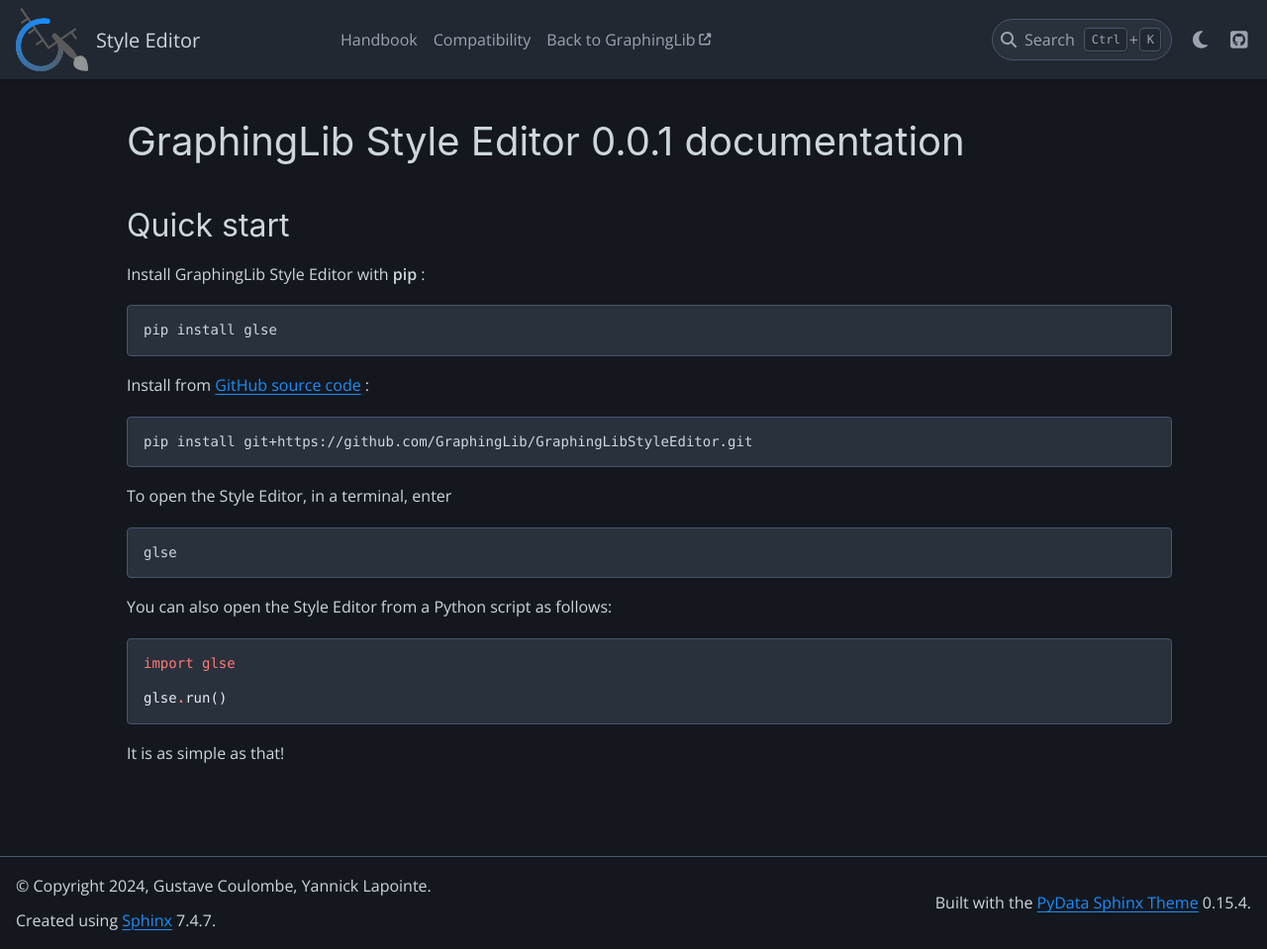
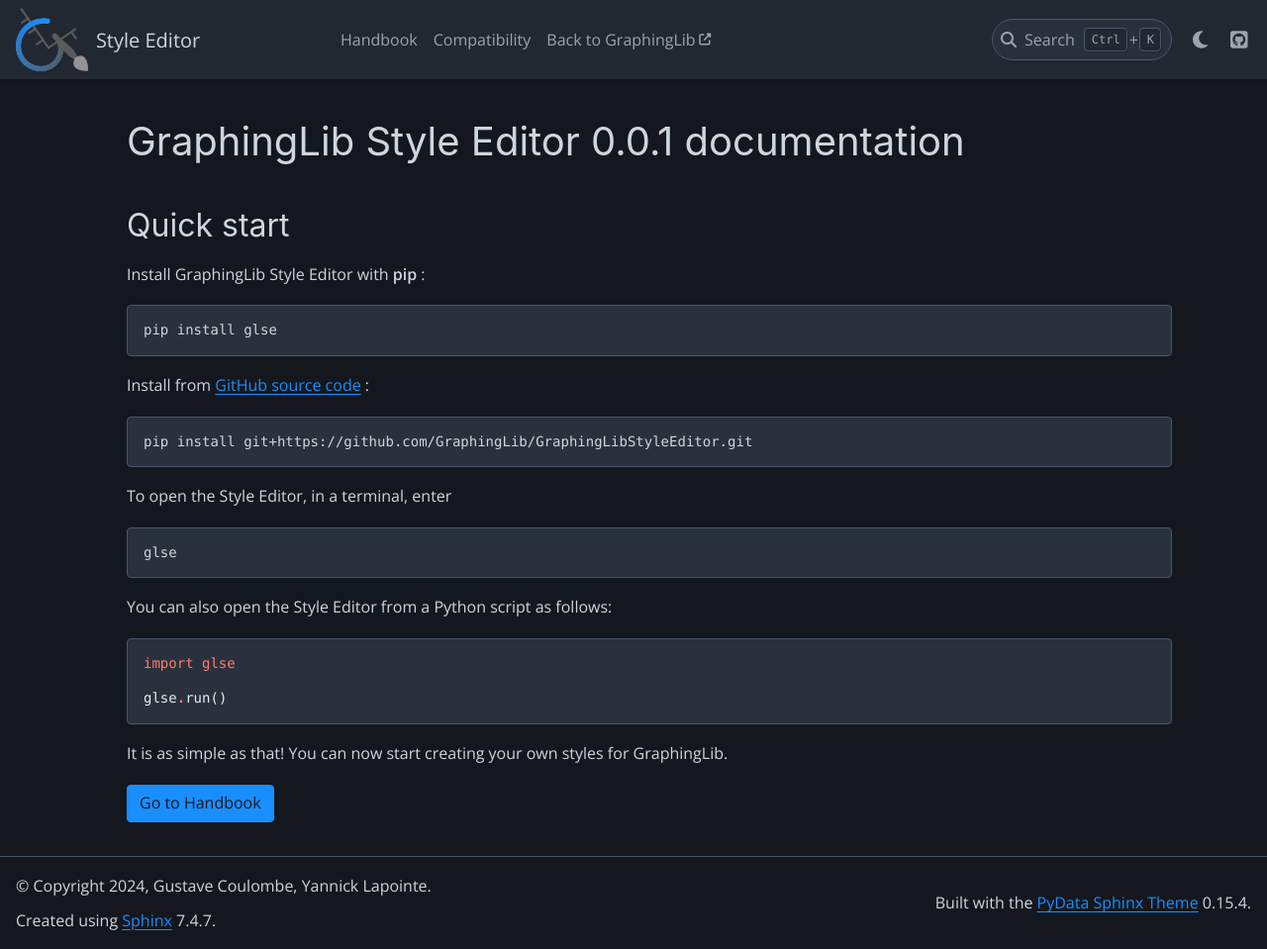
Before and after one commit to GraphingLib/GraphingLibStyleEditor, a Sphinx documentation site: the page built from docs/index.rst, in a window 1280 px wide and 959 px high. Shown: the whole window at 99% size. Built offline with Sphinx 7.4.7 and the PyData theme 0.15.4, drawn with Linux system fonts in a browser that asks for light colours.

Commit message:
Added button pointing to handbook on homepage

```diff
--- a/docs/index.rst
+++ b/docs/index.rst
@@ -33,7 +33,13 @@
 
     glse.run()
 
-It is as simple as that!
+It is as simple as that! You can now start creating your own styles for GraphingLib.
+
+.. button-ref:: handbook
+   :color: primary
+
+        Go to Handbook
+
 
 .. toctree::
    :maxdepth: 1
```
